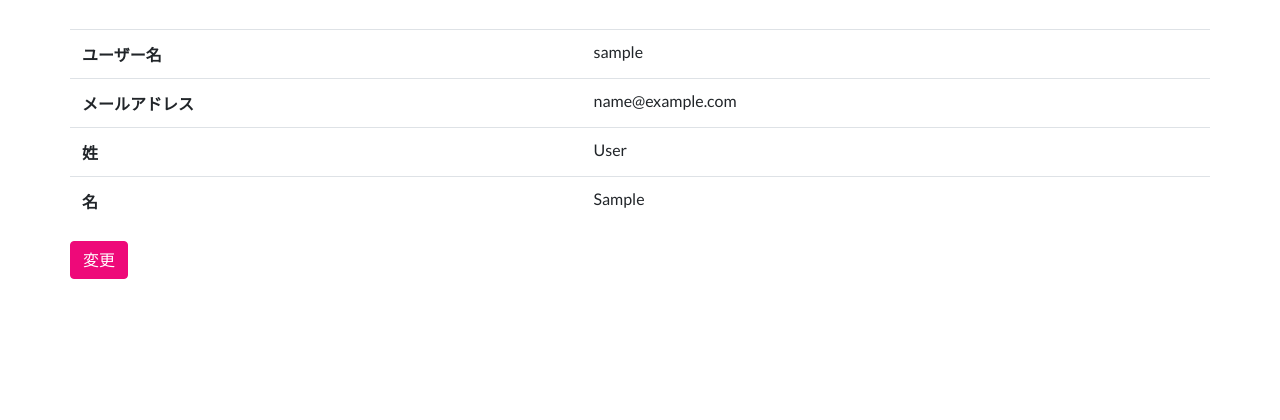
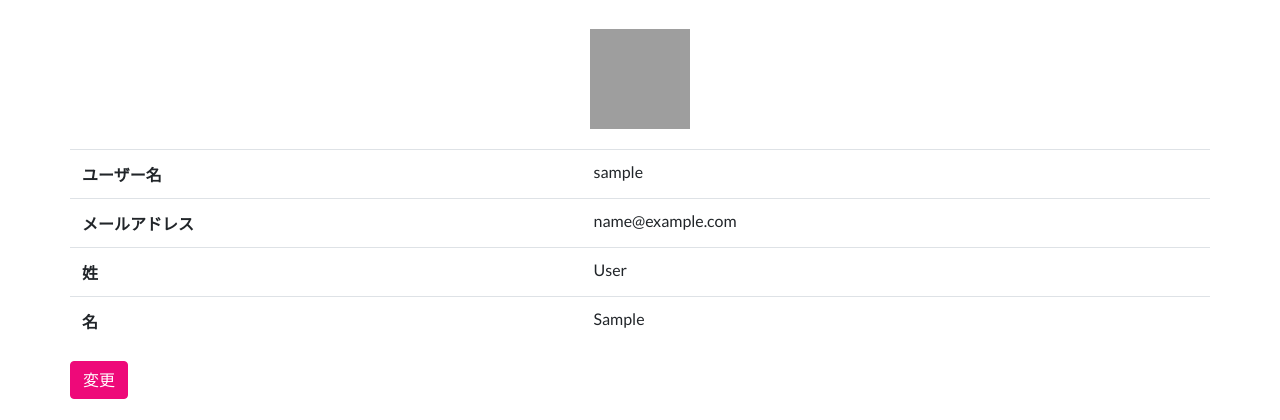
Before and after one commit to Jonh-Nash/drink_sns, a Django app: page /profile/1 in a window 1280 px wide. Shown: the part 67-487 px from the top of the page. Run offline with Django 3.2, Linux system fonts and the light colour scheme; the visitor is signed in with stand-in values (Sample User, id 1); data comes from the database, SQL or seed files in the repository; some libraries are stand-ins or nearby versions; grey boxes are pictures that could not be loaded.

Commit message:
[update]アイコンをプロフィール情報に追加
アイコンをプロフィール情報表示ページに追加し、更新できるようにした。

```diff
--- a/diary/forms.py
+++ b/diary/forms.py
@@ -68,7 +68,7 @@ class AccountsUpdateForm(forms.ModelForm):
     class Meta:
         model = models.CustomUser
         fields = (
-            'username', 'email', 'last_name', 'first_name',
+            'icon', 'username', 'email', 'last_name', 'first_name',
         )
 
     def __init__(self, *args, **kwargs):
--- a/diary/templates/pfofile.html
+++ b/diary/templates/pfofile.html
@@ -8,6 +8,13 @@
 <div class="container">
     <div class="row">
         <div class="my-div-style w-100">
+            <div class="icon">
+                {% if user.icon.url != "" %}
+                <img src="{{ user.icon.url }}" style="height: 100px; width: 100px;">
+                {% else %}
+                <img src="/media/img/c0063_6_2.png" style="height: 100px; width: 100px;">
+                {% endif%}
+            </div>
             <table class="table">
                 <tbody>
                 <tr>
--- a/diary/templates/pfofile_update.html
+++ b/diary/templates/pfofile_update.html
@@ -8,7 +8,7 @@
 <div class="container">
     <div class="row">
         <div class="my-div-style w-100">
-            <form action="" method="POST">
+            <form action="" method="POST" enctype="multipart/form-data">
                 {{ form.non_field_errors }}
                 <table class="table">
                     <tbody>
--- a/static/css/mystyle.css
+++ b/static/css/mystyle.css
@@ -11,3 +11,8 @@ footer {
 .my-div-style {
     margin-top: 6rem;
 }
+
+.icon {
+    text-align: center;
+    margin-bottom: 20px;
+}
```
